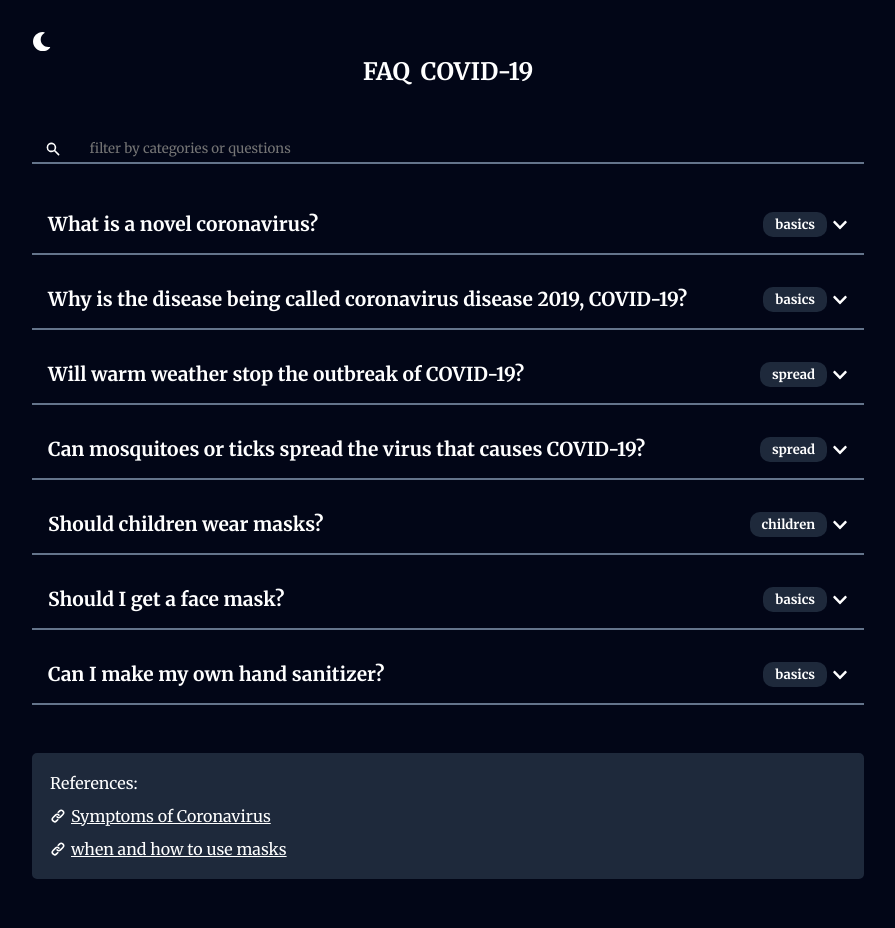
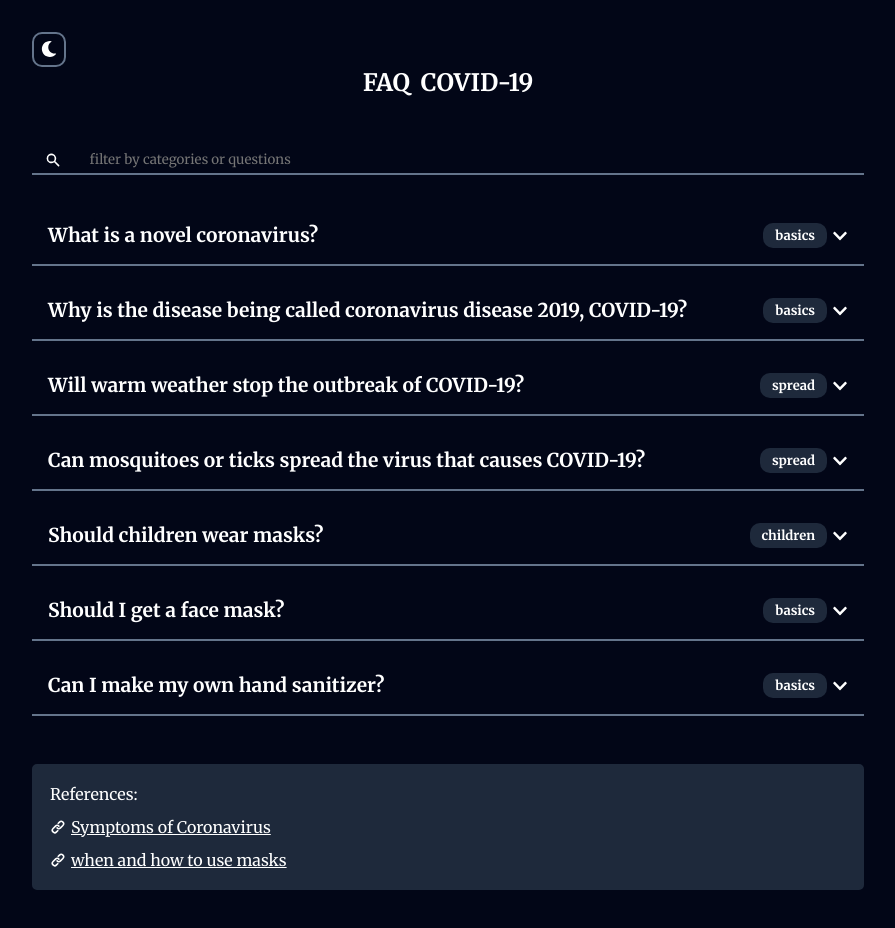
Before and after one commit to samueldlacruz/FAQ-covid-19-pwa, a React (Create React App) app: page / in a window 1280 px wide. Shown: the top 928 px of the page, without its empty margins (192-1087 px from the left). Built offline with nearby package versions, Linux system fonts and the light colour scheme.

Commit message:
refactor: redesign dark mode toggle

```diff
--- a/src/components/layout/Header/style.ts
+++ b/src/components/layout/Header/style.ts
@@ -3,6 +3,10 @@ import styled from "styled-components"
 export const HeaderContainer = styled.div`
   width: 65vw;
   margin: 2rem auto;
+
+  @media (max-width: 768px) {
+   width: 100%;
+ }
 `;
 
 export const HeaderTitle = styled.h1`
@@ -23,5 +27,12 @@ export const ThemeSwitcher = styled.button`
     cursor: pointer;
     right: 0px;
     color: ${props =>  props.theme.colors.text};
-    font-size: 1.2rem;
+    font-size: 1rem;
+    border: 2px solid ${props => props.theme.colors.primary};
+    padding: 7px 7px 4px 7px;
+    border-radius: 10px;
+
+    @media (max-width: 768px) {
+     margin-left: 0.8rem;
+  }
 `;
```
